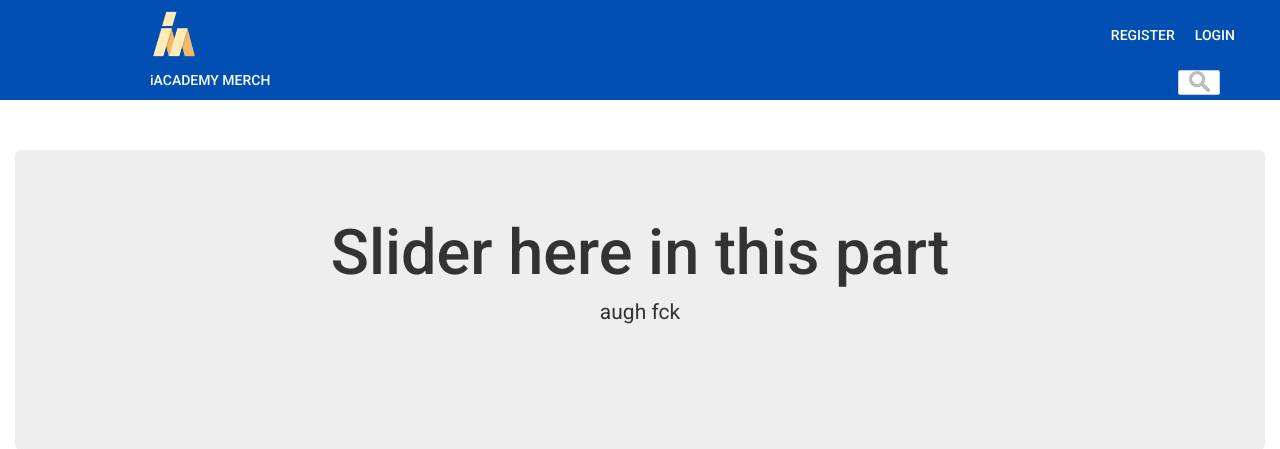
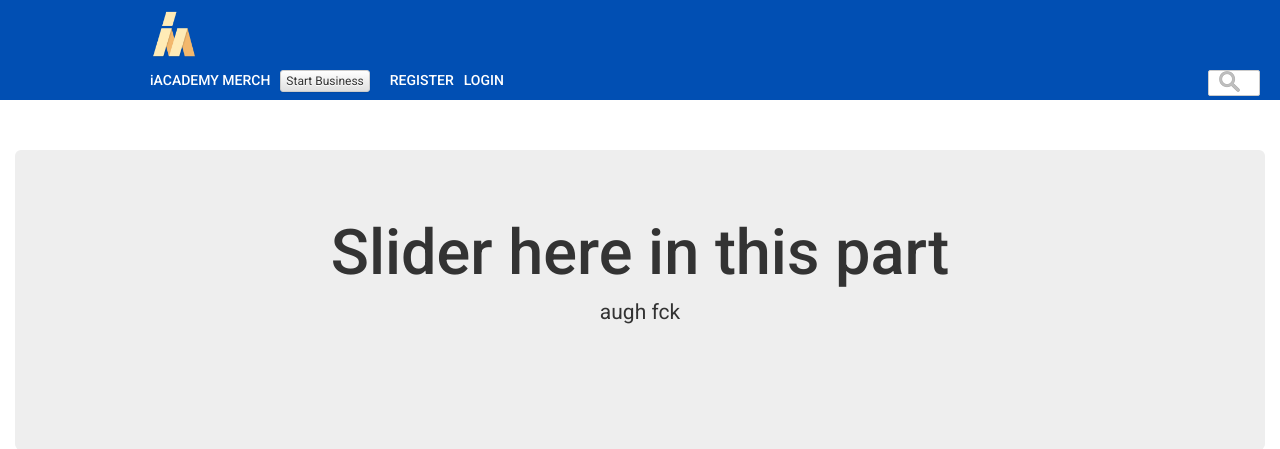
Before and after one commit to joannedaroya/THESIS, a PHP site: page / in a window 1280 px wide. Shown: the top 449 px of the page. Run offline with PHP 8.4, Linux system fonts and the light colour scheme.

Commit message:
Testing New Nav Bar Design
- added button
- hhmmm

```diff
--- a/css/design.css
+++ b/css/design.css
@@ -73,17 +73,16 @@
 
 
   input[type=text] {
-      margin-right: 40px;
       width: 40px;
-  	  height: 25px;
+  	  height: 26px;
       box-sizing: border-box;
       border: 1px solid #ccc;
       border-radius: 2px;
       background-image: url('../image/searchicon.png');
       background-position: 10px 0px;
       background-repeat: no-repeat;
-      padding: 0px 0px 0px 40px;
-      transition: width 0.4s ease-in-out;
+      padding: 0px 0px 0px 50px;
+      transition: width 0.5s ease-in-out;
   }
 
   input[type=text]:focus {
--- a/index.php
+++ b/index.php
@@ -36,8 +36,8 @@
                     <li><a href="#"><span class="glyphicon glyphicon-heart" aria-hidden="true"></span> WISHLIST</a></li>
                     <li><a <href="#"><span class="glyphicon glyphicon-shopping-cart" aria-hidden="true"></span> CART</a></li>
                   <?php } else { ?>
-                    <li><a href="login.html">REGISTER</a></li>
-                    <li><a href="login.html">LOGIN</a></li>
+            <!--         <li><a href="login.html">REGISTER</a></li>
+                    <li><a href="login.html">LOGIN</a></li> -->
                   <?php } ?>
                 </ul>
             </nav>
@@ -47,7 +47,11 @@
               <!--   <li><a href="inindex.html">LATEST</a></li>
                 <li><a href="inindex.html">CLOTHES</a></li> -->
                 <li><a href="inindex.html">iACADEMY MERCH</a></li>
+                <li><button type="button" class="btn btn-default btn-xs">Start Business</button><li>
+
               <!--  <li><a href="inindex.html">CUSTOMIZE</a></li> -->
+                <li><a href="login.html">REGISTER</a></li>
+                <li><a href="login.html">LOGIN</a></li>
                 <li style="float:right"><input type="text" name="search" placeholder=""></li>
             </ul>
       </div>
```
